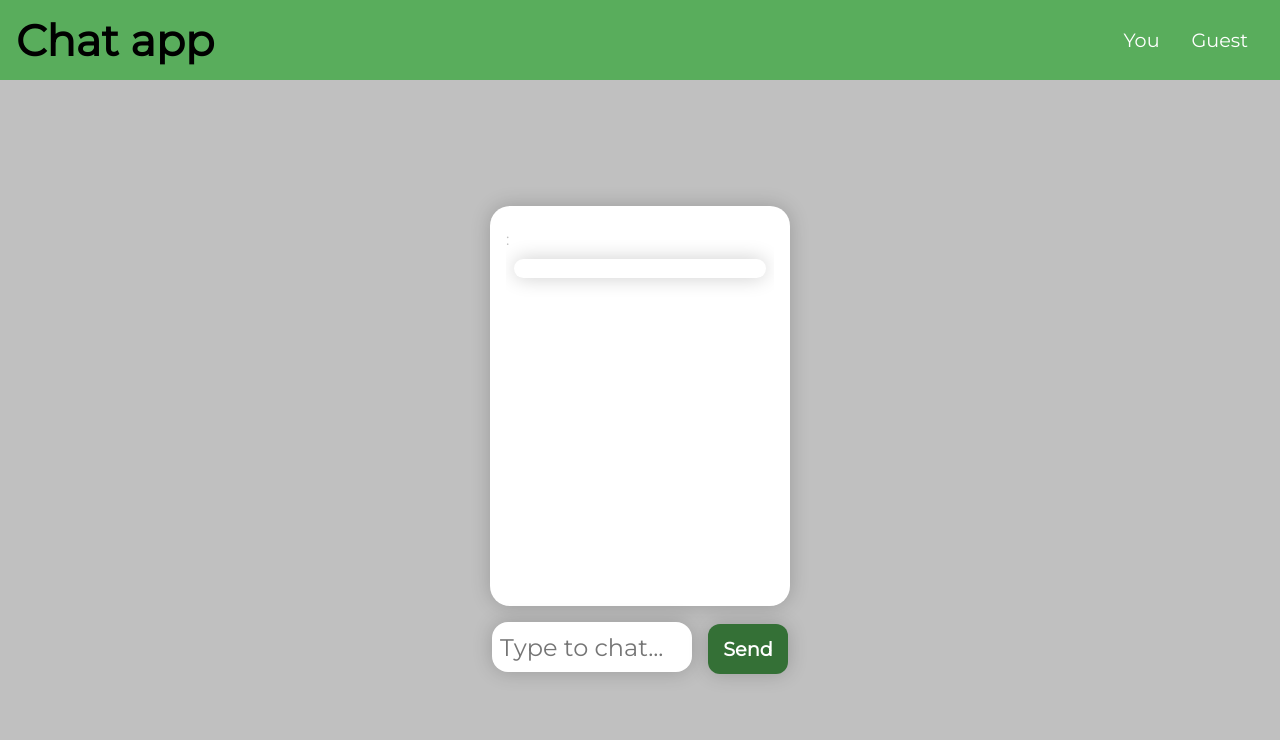
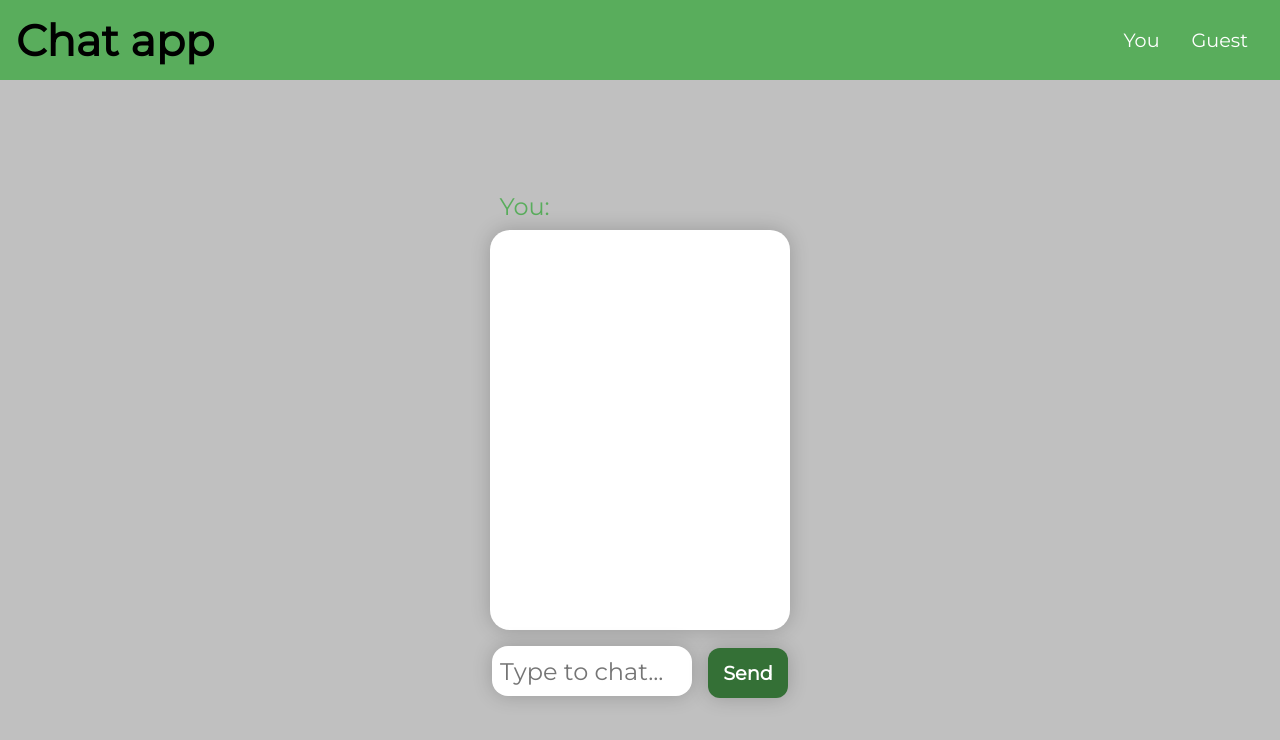
Before and after one commit to visua77/quickchannel-codetest, a React (Create React App) app: page / in a window 1280 px wide. Both pictures are taken after a click on the element "You". Shown: the top 740 px of the page. Built offline with nearby package versions, Linux system fonts and the light colour scheme.

Commit message:
some more love into users

```diff
--- a/src/App.js
+++ b/src/App.js
@@ -6,7 +6,7 @@ import Header from './components/Header'
 const App=()=> {
 
   const [users, setUsers] = useState(['You','Guest'])
-  const [user, setUser] = useState()
+  const [user, setUser] = useState(undefined)
   const [chatHistory, setChatHistory] = useState([{
     userName:undefined,
     msg: undefined
@@ -18,7 +18,7 @@ const App=()=> {
 
   const handleSubmit = (e)=> {
     e.preventDefault()
-    if(chatMsg!=='')setChatHistory(prevState => [...chatHistory, {
+    if(chatMsg!=='' && user!==undefined)setChatHistory(prevState => [...chatHistory, {
       userName: user,
       msg: chatMsg
     }])
--- a/src/components/Chat.js
+++ b/src/components/Chat.js
@@ -3,16 +3,19 @@ import React from 'react'
 const Chat = ({chatHistory,users,user})=> {
 
     return(
+        <>
+        {user !== undefined ? <span className="display-user">{user}:</span>:null}
         <div className="chat-card">
             <div className="container">
                 {user !== undefined  ? chatHistory.map(msg=> (
                     <div key={Math.floor(Math.random())}>
-                        <span className="user">{msg.userName}:</span>
-                        <p className="msg-item">{msg.msg !== '' ? msg.msg :null}</p>
+                        {msg.userName!==undefined ? <span className="user">{`${msg.userName}:`}</span>:null}
+                        {msg.msg!== undefined ? <p className="msg-item">{msg.msg }</p>:null}
                     </div>
                 )):<p>Type something to start the chat😀</p>}
             </div>
         </div>
+        </>
     )
 }
 
--- a/src/index.css
+++ b/src/index.css
@@ -124,3 +124,12 @@ p {
   color: silver;
   display: inline-block;
 }
+
+.display-user {
+  display: inline-block;
+  width:300px;
+  padding:.6rem;
+  color:rgb(89, 173, 92);
+  font-size: 1.5rem;
+
+}
```
Also changed, not shown: 1 other file (tests, documents, lock files or other folders).
